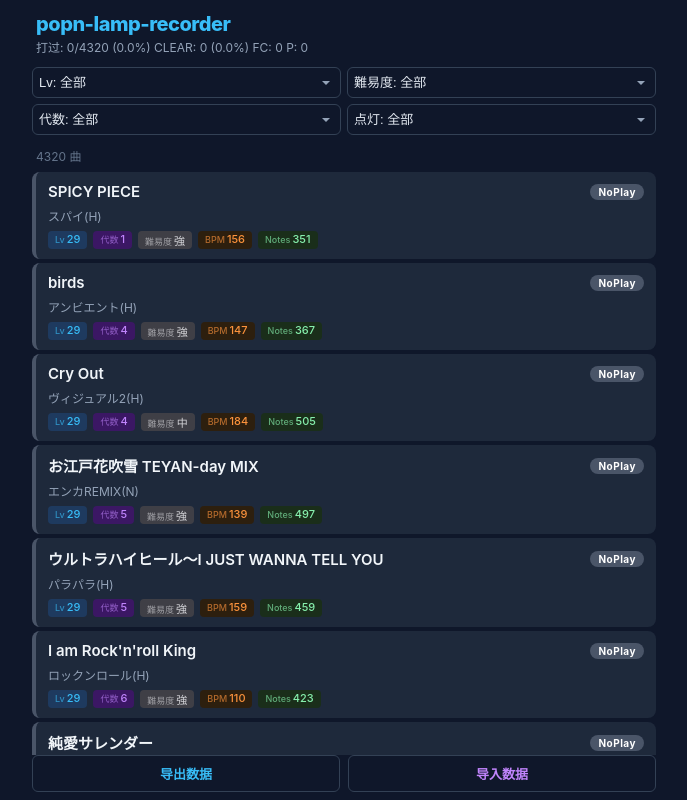
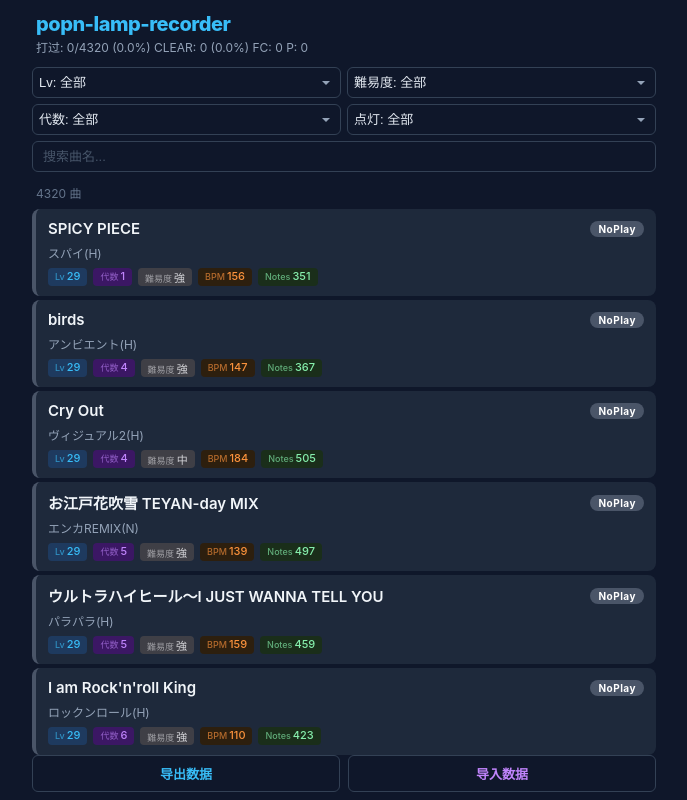
Before and after one commit to S4kura1073/popn-lamp-recorder, a Vue app in the folder popn-tracker/: page / in a window 1280 px wide. Shown: the whole page, without its empty margins (296-983 px from the left). Built offline with nearby package versions, Linux system fonts and the light colour scheme.

Commit message:
更新歌曲搜索功能

```diff
--- a/popn-tracker/src/App.vue
+++ b/popn-tracker/src/App.vue
@@ -15,6 +15,7 @@ const filterLv = ref('')
 const filterDiff = ref('')
 const filterGen = ref('')
 const filterLamp = ref('')
+const filterSearch = ref('')
 
 // 加载曲目数据
 onMounted(() => {
@@ -23,6 +24,7 @@ onMounted(() => {
 
 // 筛选逻辑
 const filteredSongs = computed(() => {
+  const keyword = filterSearch.value.trim().toLowerCase()
   return store.songs.filter(song => {
     if (filterLv.value && song['Lv'] !== filterLv.value) return false
     if (filterDiff.value && extractDiffCategory(song['難易度']) !== filterDiff.value) return false
@@ -32,6 +34,7 @@ const filteredSongs = computed(() => {
       const target = +filterLamp.value as LampStatus
       if (lamp !== target) return false
     }
+    if (keyword && !song['曲名'].toLowerCase().includes(keyword)) return false
     return true
   })
 })
@@ -58,6 +61,7 @@ const statsDisplay = computed(() => {
       v-model:model-diff="filterDiff"
       v-model:model-gen="filterGen"
       v-model:model-lamp="filterLamp"
+      v-model:model-search="filterSearch"
     />
 
     <div class="result-count">
--- a/popn-tracker/src/components/FilterBar.vue
+++ b/popn-tracker/src/components/FilterBar.vue
@@ -9,6 +9,7 @@ const props = defineProps<{
   modelDiff: string
   modelGen: string
   modelLamp: string
+  modelSearch: string
 }>()
 
 const emit = defineEmits<{
@@ -16,6 +17,7 @@ const emit = defineEmits<{
   'update:modelDiff': [v: string]
   'update:modelGen': [v: string]
   'update:modelLamp': [v: string]
+  'update:modelSearch': [v: string]
 }>()
 
 // 动态提取可选项
@@ -82,6 +84,14 @@ const lampOptions = [
         点灯: {{ opt.label }}
       </option>
     </select>
+
+    <input
+      class="search-input"
+      type="search"
+      placeholder="搜索曲名..."
+      :value="modelSearch"
+      @input="emit('update:modelSearch', ($event.target as HTMLInputElement).value)"
+    />
   </div>
 </template>
 
@@ -111,4 +121,21 @@ const lampOptions = [
   outline: 2px solid #38bdf8;
   outline-offset: -1px;
 }
+.search-input {
+  grid-column: 1 / -1;
+  width: 100%;
+  padding: 7px 10px;
+  border-radius: 6px;
+  border: 1px solid #334155;
+  background: #0f172a;
+  color: #e2e8f0;
+  font-size: 13px;
+}
+.search-input::placeholder {
+  color: #475569;
+}
+.search-input:focus {
+  outline: 2px solid #38bdf8;
+  outline-offset: -1px;
+}
 </style>
```
Also changed, not shown: 6 other files (tests, documents, lock files or other folders).
